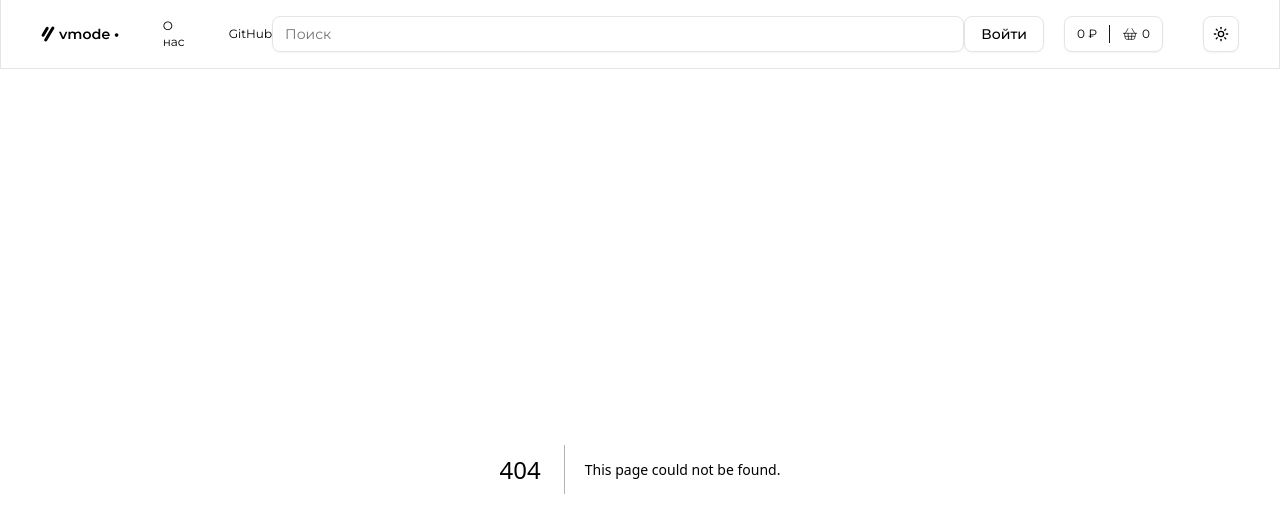
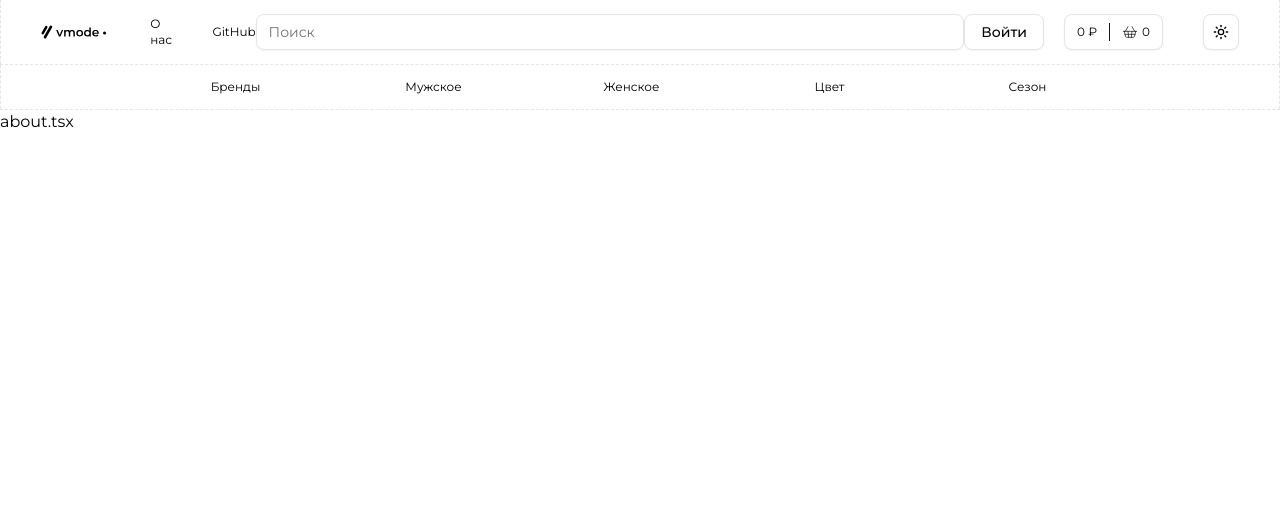
Before and after one commit to iknowozey/vmode, a Next.js app: page /about in a window 1280 px wide. Before the commit this address had no page. Shown: the top 532 px of the page. Built offline with nearby package versions, Linux system fonts and the light colour scheme.

Commit message:
refactor: update header layout and styles, add TopBar component

```diff
--- /dev/null
+++ b/app/about/page.tsx
@@ -0,0 +1,7 @@
+export default function About() {
+	return (
+		<>
+			<h1 className="h-1000">about.tsx</h1>
+		</>
+	)
+}
--- a/app/globals.css
+++ b/app/globals.css
@@ -112,8 +112,8 @@
 }
 
 body {
+	overflow-y: scroll;
 	font-family: Montserrat, sans-serif;
-	overflow-y: scroll;
 }
 
 @layer base {
--- /dev/null
+++ b/components/shared/container.tsx
@@ -0,0 +1,17 @@
+import { cn } from "@/lib/utils"
+import React from "react"
+
+interface Props {
+	className?: string
+}
+
+export const Container: React.FC<React.PropsWithChildren<Props>> = ({
+	className,
+	children,
+}) => {
+	return (
+		<div className={cn("mx-auto max-w-[1580px] border-dashed border-x", className)}>
+			{children}
+		</div>
+	)
+}
--- a/components/shared/header.tsx
+++ b/components/shared/header.tsx
@@ -5,6 +5,8 @@ import Image from "next/image"
 import { Button, Input } from "../ui"
 import { ArrowRight, ShoppingBasket } from "lucide-react"
 import { ToggleTheme } from "./toggle-theme"
+import { TopBar } from "./top-bar"
+import { Container } from "./container"
 
 interface Props {
 	className?: string
@@ -12,10 +14,12 @@ interface Props {
 
 export const Header: React.FC<Props> = ({ className }) => {
 	return (
+		<>
+			<div className="sticky top-0 bg-background">
+				<Container>
 					<header
 						className={cn(
-				"",
-				"container border-x border-b mx-auto flex items-center justify-between py-4 px-10",
+							"flex items-center justify-between py-3.5 px-10",
 							className
 						)}
 					>
@@ -43,11 +47,14 @@ export const Header: React.FC<Props> = ({ className }) => {
 								<p className="text-xs">GitHub</p>
 							</Link>
 						</div>
-			<Input placeholder="Поиск" className="w-200" />
+						<Input placeholder="Поиск" className="w-220" />
 						<div className="flex items-center gap-10">
 							<div className="flex gap-5">
 								<Button variant="outline">Войти</Button>
-					<Button className={cn("group relative", className)} variant="outline">
+								<Button
+									className={cn("group relative", className)}
+									variant="outline"
+								>
 									<b className="text-xs font-normal">0 ₽</b>
 									<span className="h-full w-[1px] bg-primary mx-1" />
 									<div className="flex items-center gap-1 transition duration-300 group-hover:opacity-0">
@@ -63,5 +70,10 @@ export const Header: React.FC<Props> = ({ className }) => {
 							<ToggleTheme />
 						</div>
 					</header>
+				</Container>
+
+				<TopBar />
+			</div>
+		</>
 	)
 }
--- /dev/null
+++ b/components/shared/top-bar.tsx
@@ -0,0 +1,59 @@
+import React from "react"
+import { Container } from "./container"
+import Link from "next/link"
+import { cn } from "@/lib/utils"
+import { ChevronRight } from "lucide-react"
+
+interface Props {
+	className?: string
+}
+
+export const TopBar: React.FC<Props> = ({ className }) => {
+	const categories = [
+		{
+			name: "Бренды",
+			href: "/brands",
+		},
+		{
+			name: "Мужское",
+			href: "/men",
+		},
+		{
+			name: "Женское",
+			href: "/women",
+		},
+		{
+			name: "Цвет",
+			href: "/children",
+		},
+		{
+			name: "Сезон",
+			href: "/season",
+		},
+	]
+
+	return (
+		<div
+			className={cn("w-full border-y border-dashed sticky top-17", className)}
+		>
+			<Container>
+				<div className="flex justify-center items-center gap-12">
+					{categories.map(({ name, href }, index) => (
+						<div
+							key={index}
+							className="flex items-center justify-center w-37.5 py-3.5 group"
+						>
+							<Link href={href} className="flex items-center gap-1">
+								<p className="text-xs">{name}</p>
+								<ChevronRight
+									size={13}
+									className="opacity-0 group-hover:opacity-100 transition-opacity duration-300"
+								/>
+							</Link>
+						</div>
+					))}
+				</div>
+			</Container>
+		</div>
+	)
+}
```
Lines whose indentation alone changed are shown as unchanged.
